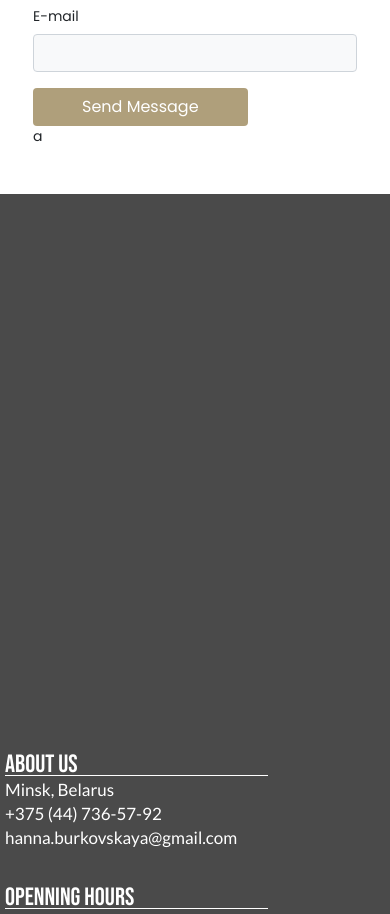
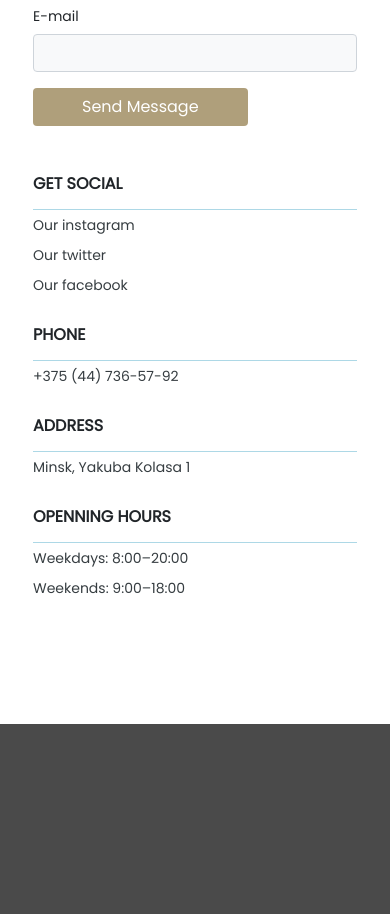
Before and after one commit to BurkovskayaAD/Art-Gallery, an Angular app: page /contacts in a window 390 px wide. Shown: the part 942-1856 px from the top of the page. Built offline with nearby package versions, Linux system fonts and the light colour scheme.

Commit message:
Finish with gallery-in-main copmonent.

```diff
--- a/src/app/about-us/about-us.component.css
+++ b/src/app/about-us/about-us.component.css
@@ -20,9 +20,7 @@
   text-shadow: 1px 1px 2px black;
   font-size: 80px;
   font-family: 'Poppins', sans-serif;
-
 }
-
 
 
 .big-aboutUs{
--- a/src/app/contacts/contacts.component.css
+++ b/src/app/contacts/contacts.component.css
@@ -39,6 +39,23 @@
   color: white;
 }
 
+.big-text-social{
+  font-size: 16px;
+  font-weight: bold;
+  padding-bottom: 15px;
+  border-bottom: 1px solid lightblue;
+}
+
+.small-text-social{
+  display: block;
+  padding: 5px 0;
+  color: #363d41;
+}
+
+.last{
+  padding-bottom: 30px;
+}
+
 @media (max-width: 767px) {
   .big-text-photo{
     font-size: 50px;
--- a/src/app/contacts/contacts.component.html
+++ b/src/app/contacts/contacts.component.html
@@ -41,8 +41,18 @@
 
 
       </div>
-      <div class="col-lg-5 px-5">
-        a
+      <div class="info-social-block col-lg-5 px-5 py-5">
+        <div class="big-text-social">GET SOCIAL</div>
+        <a href="#" class="small-text-social">Our instagram</a>
+        <a href="#" class="small-text-social">Our twitter</a>
+        <a href="#" class="small-text-social last">Our facebook</a>
+        <div class="big-text-social">PHONE</div>
+        <a href="tel:+375447365792" class="small-text-social last">+375 (44) 736-57-92</a>
+        <div class="big-text-social">ADDRESS</div>
+        <div class="small-text-social last">Minsk, Yakuba Kolasa 1</div>
+        <div class="big-text-social">OPENNING HOURS</div>
+        <div class="small-text-social">Weekdays: 8:00–20:00</div>
+        <div class="small-text-social last">Weekends: 9:00–18:00</div>
       </div>
     </div>
   </div>
--- a/src/app/gallery-in-main/gallery-in-main.component.css
+++ b/src/app/gallery-in-main/gallery-in-main.component.css
@@ -1,80 +1,33 @@
-/*.gallery-in-main{*/
-/*  height: 70vh;*/
-/*}*/
-/*.gallery-grid{*/
-
-/*}*/
-/*.picture-gallery{*/
-/*  object-fit: cover;*/
-/*  padding: 5px;*/
-/*  height: 100%;*/
-/*  width: 100%;*/
-/*}*/
-
-
-/*@media (max-width: 750px) {*/
-/*  .gallery-in-main{*/
-/*    height: 50vh;*/
-/*  }*/
-/*}*/
-/*@media (max-width: 580px) {*/
-/*  .gallery-in-main{*/
-/*    height: 40vh;*/
-/*  }*/
-/*  .picture-gallery{*/
-/*    padding: 0;*/
-/*  }*/
-/*}*/
-
-
-
-
-
-
-
-
-.gallery-main-block {
+.gallery-main-block{
+  display: flex;
   width: 100%;
-  display: flex;
+  justify-content: center;
+  flex-direction: column;
+  height: 500px;
   flex-wrap: wrap;
-  justify-content: center;
+}
+.block-with-array{
+  width: 25%;
 }
 
-.article {
-  display: flex;
-  flex-direction: column;
+.article-huge{
+  display: inline-flex;
   align-items: center;
   justify-content: center;
   height: 500px;
   width: 100%;
+  object-fit: cover;
+}
+
+.article-small{
+  display: inline-flex;
+  align-items: center;
+  justify-content: center;
+  height: 250px;
+  width: 100%;
+  object-fit: cover;
 }
 
 .article-img {
   padding: 5px;
 }
-
-.article-small .article-img {
-  display: inline-block;
-  object-fit: cover;
-  width: 100%;
-  height: 50%;
-}
-
-.article-huge .article-img {
-  display: inline-block;
-  object-fit: cover;
-  height: 100%;
-  width: 100%;
-}
-
-@media (min-width: 600px){
-  .article {
-    width: 50%;
-  }
-}
-
-@media (min-width: 1300px){
-  .article {
-    width: 25%;
-  }
-}
--- a/src/app/gallery-in-main/gallery-in-main.component.html
+++ b/src/app/gallery-in-main/gallery-in-main.component.html
@@ -1,30 +1,43 @@
-<!--<div class="gallery-in-main py-5">-->
 
-<!--  <mat-grid-list cols="4" rowHeight="50%" class="gallery-grid">-->
-<!--    <mat-grid-tile-->
-<!--      *ngFor="let item of list"-->
-<!--      [rowspan]="item.rows"-->
-<!--      [colspan]="item.cols">-->
-<!--      <img src="{{item.url}}" alt="paint" class="picture-gallery">-->
-<!--    </mat-grid-tile>-->
+<div>
+  <div class="gallery-main-block py-5 px-3">
 
-<!--  </mat-grid-list>-->
+    <div class="block-with-array" *ngFor="let item of list">
+      <div *ngIf="item.huge">
+        <img src="{{item.url}}" alt="paint" class="article-img article-huge">
+      </div>
+      <div *ngIf="!item.huge">
+        <img src="{{item.url.url1}}" alt="paint" class="article-img article-small">
+        <img src="{{item.url.url2}}" alt="paint" class="article-img article-small">
+      </div>
 
-<!--</div>-->
+    </div>
+
+  </div>
+</div>
 
 
 
 
-  <div class="gallery-main-block py-5 px-3">
 
-    <article class="article article-huge" *ngFor="let item of list">
-      <img class="article-img" src="{{item.url}}" alt="paint">
-    </article>
 
-    <article class="article article-small" *ngFor="let item of list">
-      <img class="article-img" src="{{item.url}}" alt="paint">
-      <img class="article-img" src="{{item.url}}" alt="paint">
-    </article>
+
+
+
+
+
+
+
+
+
+<!--    <article class="article article-huge" *ngFor="let item of list">-->
+<!--      <img *ngIf="item.huge" class="article-img" src="{{item.url}}" alt="paint">-->
+<!--    </article>-->
+
+<!--    <article class="article article-small" *ngFor="let item of list">-->
+<!--      <img *ngIf="!item.huge" class="article-img" src="{{item.url}}" alt="paint">-->
+<!--      <img *ngIf="!item.huge" class="article-img" src="{{item.url}}" alt="paint">-->
+<!--    </article>-->
 
 <!--    <article class="article article-huge">-->
 <!--      <img class="article-img" src="assets/8.jpg" alt="">-->
@@ -34,4 +47,3 @@
 <!--      <img class="article-img" src="assets/9.jpg" alt="">-->
 <!--      <img class="article-img" src="assets/10.jpeg" alt="">-->
 <!--    </article>-->
-  </div>
--- a/src/app/gallery-in-main/gallery-in-main.component.ts
+++ b/src/app/gallery-in-main/gallery-in-main.component.ts
@@ -12,27 +12,16 @@ export class GalleryInMainComponent implements OnInit {
   public list = [];
   public url = [];
 
-
-  // ngOnInit(): void{
-  //   this.list = [
-  //     {rows : 2, cols : 1, url : 'assets/14.jpg'},
-  //     {rows : 1, cols : 1, url : 'assets/10.jpeg'},
-  //     {rows : 2, cols : 1, url : 'assets/13.jpg'},
-  //     {rows : 1, cols : 1, url : 'assets/11.jpeg'},
-  //     {rows : 1, cols : 1, url : 'assets/5.jpg'},
-  //     {rows : 1, cols : 1, url : 'assets/7.jpg'},
-  //   ];
-  // }
-
   ngOnInit(): void{
     this.list = [
-      {url : 'assets/14.jpg'},
-      {url : ''},
-      {url : 'assets/10.jpeg'},
-      {url : 'assets/13.jpg'},
-      {url : 'assets/11.jpeg'},
-      {url : 'assets/5.jpg'},
-      {url : 'assets/7.jpg'},
+      {huge : true, url : 'assets/14.jpg'},
+      {huge : false, url : {
+        url1 : 'assets/10.jpeg', url2 : 'assets/11.jpeg'
+      }},
+      {huge : true, url : 'assets/13.jpg'},
+      {huge : false, url : {
+          url1 : 'assets/5.jpg', url2 : 'assets/7.jpg'
+        }},
     ];
   }
 }
--- a/src/index.html
+++ b/src/index.html
@@ -14,6 +14,7 @@
 
   <link href="https://fonts.googleapis.com/css?family=Roboto:300,400,500&display=swap" rel="stylesheet">
   <link href="https://fonts.googleapis.com/icon?family=Material+Icons" rel="stylesheet">
+
 </head>
 <body class="mat-typography">
   <app-root></app-root>
```
